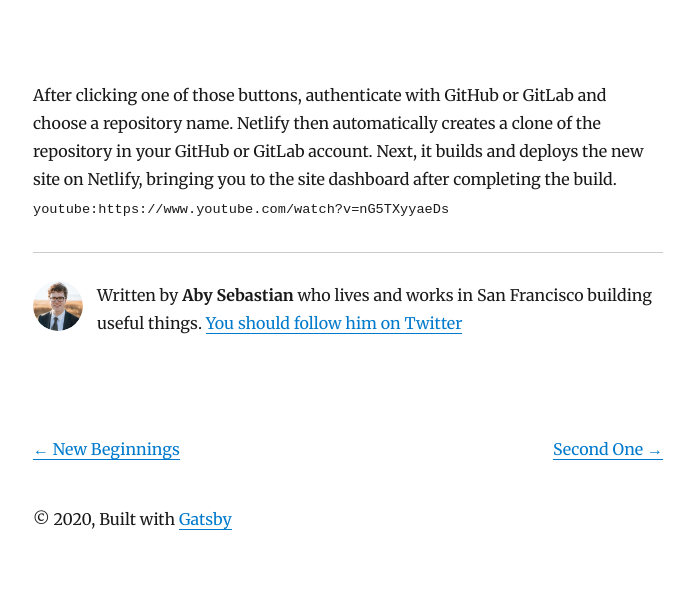
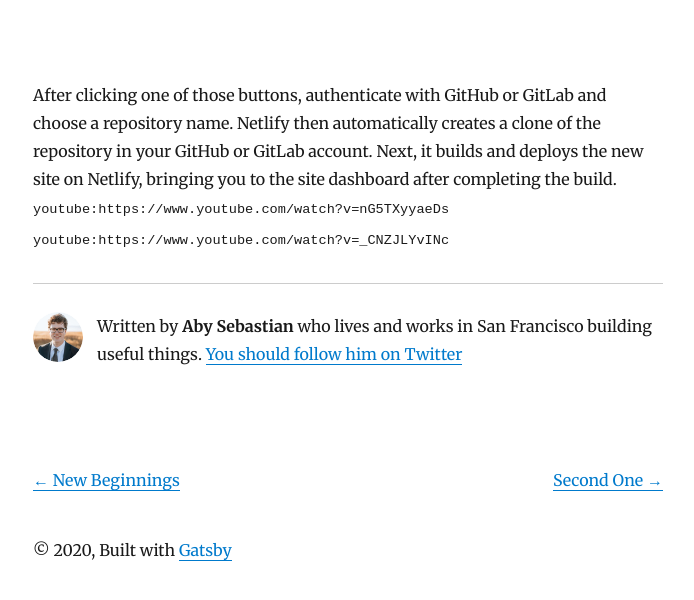
Before and after one commit to Aby-Sebastian/blog, a Gatsby site: page /2020-01-17-new-blog/ in a window 1280 px wide. Shown: the part 170-770 px from the top of the page, without its empty margins (292-986 px from the left). Built offline with nearby package versions, Linux system fonts and the light colour scheme; Gatsby itself is replaced by a stand-in of ours; some packages are replaced by stand-ins of ours.

Commit message:
Update Blog “2020-01-17-new-blog”

```diff
--- a/content/blog/2020-01-17-new-blog.md
+++ b/content/blog/2020-01-17-new-blog.md
@@ -2,10 +2,8 @@
 title: New Blog
 date: 2020-01-17T08:40:19.447Z
 description: Description
-
 ---
-
 ![]()
 
-After clicking one of those buttons, authenticate with GitHub or GitLab and choose a repository name. Netlify then automatically creates a clone of the repository in your GitHub or GitLab account. Next, it builds and deploys the new site on Netlify, bringing you to the site dashboard after completing the build.
-`youtube:https://www.youtube.com/watch?v=nG5TXyyaeDs`
+After clicking one of those buttons, authenticate with GitHub or GitLab and choose a repository name. Netlify then automatically creates a clone of the repository in your GitHub or GitLab account. Next, it builds and deploys the new site on Netlify, bringing you to the site dashboard after completing the build. `youtube:https://www.youtube.com/watch?v=nG5TXyyaeDs`
+`youtube:https://www.youtube.com/watch?v=_CNZJLYvINc`
```
